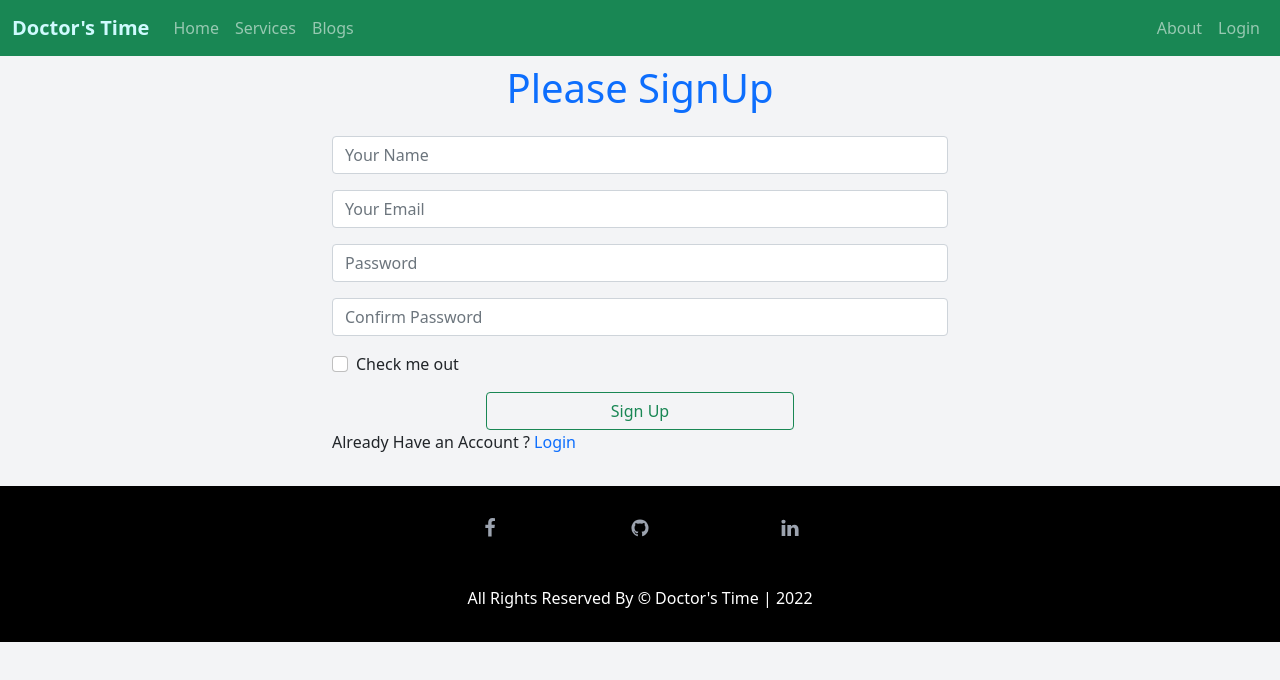
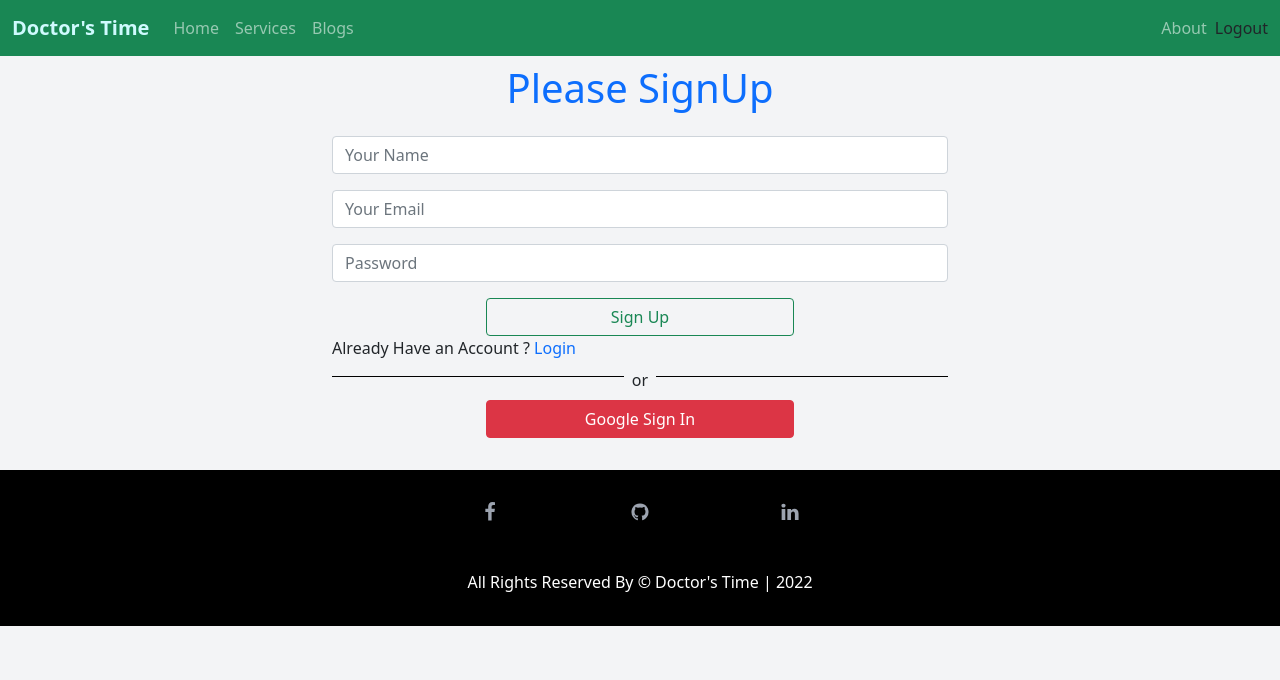
Before and after one commit to shafin009/SHAFIN-SERVICE-PROVIDER, a React (Create React App) app: page /signup in a window 1280 px wide. Shown: the top 680 px of the page. Built offline with nearby package versions, Linux system fonts and the light colour scheme; no server answers; sample sign-in values are in the browser's storage.

Commit message:
login-signup-done

```diff
--- a/package.json
+++ b/package.json
@@ -12,8 +12,10 @@
     "react-bootstrap": "^2.2.2",
     "react-dom": "^18.0.0",
     "react-firebase-hooks": "^5.0.3",
+    "react-hot-toast": "^2.2.0",
     "react-router-dom": "^6.3.0",
     "react-scripts": "5.0.0",
+    "react-toastify": "^8.2.0",
     "recharts": "^2.1.9",
     "web-vitals": "^2.1.4"
   },
--- a/src/App.js
+++ b/src/App.js
@@ -9,6 +9,8 @@ import Blogs from './components/Blogs/Blogs';
 import About from './components/About/About';
 import Login from './components/LoginForm/Login';
 import SignUp from './components/LoginForm/SignUp';
+import Booking from './components/Booking/Booking';
+import RequireAuth from './components/LoginForm/RequireAuth';
 
 
 
@@ -24,7 +26,11 @@ function App() {
         <Route path="/about" element={<About />} />
         <Route path='/login' element={<Login />} />
         <Route path='/signup' element={<SignUp></SignUp>} />
-
+        <Route path='/booking' element={
+          <RequireAuth>
+            <Booking></Booking>
+          </RequireAuth>
+        }></Route>
         <Route path="*" element={<NotFound />} />
       </Routes>
       <Footer></Footer>
--- /dev/null
+++ b/src/components/Booking/Booking.js
@@ -0,0 +1,11 @@
+import React from 'react';
+
+const Booking = () => {
+    return (
+        <div>
+            <h1>Booking page</h1>
+        </div>
+    );
+};
+
+export default Booking;
--- a/src/components/LoginForm/Login.js
+++ b/src/components/LoginForm/Login.js
@@ -1,34 +1,91 @@
-import React from 'react';
+import React, { useRef } from 'react';
 import { Button, Form } from 'react-bootstrap';
-import { Link } from 'react-router-dom';
-
-
-
+import { Link, useLocation, useNavigate } from 'react-router-dom';
+import SocialLogin from './SocialLogin';
+import { useSendPasswordResetEmail, useSignInWithEmailAndPassword } from 'react-firebase-hooks/auth';
+import { ToastContainer, toast } from 'react-toastify';
+import 'react-toastify/dist/ReactToastify.css';
+import auth from '../../firebase.init';
+import Loading from '../../Hooks/Loading';
 
 
 const Login = () => {
+
+    const emailRef = useRef('');
+    const passwordRef = useRef('');
+    const navigate = useNavigate();
+    const location = useLocation();
+
+    let from = location.state?.from?.pathname || "/";
+    let errorDiv;
+    const [
+        signInWithEmailAndPassword,
+        user,
+        loading,
+        error,
+    ] = useSignInWithEmailAndPassword(auth);
+
+    const [sendPasswordResetEmail, sending] = useSendPasswordResetEmail(auth);
+
+    if (loading || sending) {
+        return <Loading></Loading>
+    }
+
+    if (user) {
+        navigate(from, { replace: true });
+    }
+
+    if (error) {
+        errorDiv = <p className='text-danger'>Error: {error?.message}</p>
+    }
+
+    const handleSubmit = event => {
+        event.preventDefault();
+        const email = emailRef.current.value;
+        const password = passwordRef.current.value;
+
+        signInWithEmailAndPassword(email, password);
+    }
+
+    const navigateRegister = event => {
+        navigate('/register');
+    }
+
+    const resetPassword = async () => {
+        const email = emailRef.current.value;
+        if (email) {
+            await sendPasswordResetEmail(email);
+            toast('Sent email');
+        }
+        else {
+            toast('please enter your email address');
+        }
+    }
+
     return (
         <div className='container w-50 mx-auto'>
             <h2 className='text-primary text-center mt-2 fs-1'>Please Login</h2>
             <br />
-            <Form>
+            <Form onSubmit={handleSubmit}>
                 <Form.Group className="mb-3" controlId="formBasicEmail">
 
-                    <Form.Control type="email" placeholder="Email" required />
+                    <Form.Control ref={emailRef} type="email" placeholder="Email" required />
 
                 </Form.Group>
 
                 <Form.Group className="mb-3" controlId="formBasicPassword">
 
-                    <Form.Control type="password" placeholder="Password" required />
+                    <Form.Control ref={passwordRef} type="password" placeholder="Password" required />
                 </Form.Group>
 
                 <Button variant="btn btn-outline-success w-50 mx-auto d-block" type="submit">
                     Log In
                 </Button>
-                <p>New to Doctor's Time? <Link to="/signup" className='text-primary pe-auto text-decoration-none' >Please Register</Link> </p>
-                <p>Forget Password? <button className='btn btn-link text-primary pe-auto text-decoration-none' >Reset Password</button> </p>
+                <p>New to Doctor's Time? <Link to="/signup" className='text-primary pe-auto text-decoration-none' onClick={navigateRegister} >Please Register</Link> </p>
+                <p>Forget Password? <button className='btn btn-link text-primary pe-auto text-decoration-none' onClick={resetPassword}>Reset Password</button> </p>
             </Form>
+            <SocialLogin></SocialLogin>
+            <ToastContainer />
         </div>
     );
 };
--- /dev/null
+++ b/src/components/LoginForm/RequireAuth.js
@@ -0,0 +1,42 @@
+import React from 'react';
+import { useAuthState, useSendEmailVerification } from 'react-firebase-hooks/auth';
+import { Navigate, useLocation } from 'react-router-dom';
+import { toast, ToastContainer } from 'react-toastify';
+import auth from '../../firebase.init';
+import Loading from '../../Hooks/Loading';
+
+
+
+const RequireAuth = ({ children }) => {
+    const [user, loading] = useAuthState(auth);
+    const location = useLocation();
+    const [sendEmailVerification, sending, error] = useSendEmailVerification(auth);
+    if (loading) {
+        return <Loading></Loading>
+    }
+
+    if (!user) {
+        return <Navigate to="/login" state={{ from: location }} replace />;
+    }
+
+    if (!user.emailVerified) {
+        return <div className='text-center mt-5'>
+            <h3 className='text-danger'>Your Email is not verified!!</h3>
+            <h5 className='text-success'> Please Verify your email address</h5>
+            <button
+                className='btn btn-primary'
+                onClick={async () => {
+                    await sendEmailVerification();
+                    toast('Sent email');
+                }}
+            >
+                Send Verification Email Again
+            </button>
+            <ToastContainer></ToastContainer>
+        </div>
+    }
+
+    return children;
+};
+
+export default RequireAuth;
--- a/src/components/LoginForm/SignUp.js
+++ b/src/components/LoginForm/SignUp.js
@@ -1,44 +1,76 @@
-import React from 'react';
+import React, { useRef } from 'react';
 import { Button, Form } from 'react-bootstrap';
-import { Link } from 'react-router-dom';
+import { Link, useNavigate } from 'react-router-dom';
+import SocialLogin from './SocialLogin';
+import { useCreateUserWithEmailAndPassword, useUpdateProfile } from 'react-firebase-hooks/auth';
+import auth from '../../firebase.init';
+import Loading from '../../Hooks/Loading';
+
+const SignUp = () => {
+    const emailRef = useRef('');
+    const passwordRef = useRef('');
+    const nameRef = useRef('');
+
+    const [
+        createUserWithEmailAndPassword,
+        user,
+        loading,
+        error,
+    ] = useCreateUserWithEmailAndPassword(auth, { sendEmailVerification: true });
+    const [updateProfile, updating, updateError] = useUpdateProfile(auth);
+
+    const navigate = useNavigate();
+
+    const navigateLogin = () => {
+        navigate('/login');
+    }
+
+    if (loading || updating) {
+        return <Loading></Loading>
+    }
 
 
 
-const SignUp = () => {
+    const handleRegister = async (event) => {
+        event.preventDefault();
+        const name = nameRef.current.value;
+        const email = emailRef.current.value;
+        const password = passwordRef.current.value;
 
+
+        await createUserWithEmailAndPassword(email, password);
+        await updateProfile({ displayName: name });
+
+        navigate('/home');
+    }
 
 
     return (
         <div className='container w-50 mx-auto'>
             <h2 className='text-primary text-center mt-2 fs-1'>Please SignUp</h2>
             <br />
-            <Form>
+            <Form onSubmit={handleRegister}>
                 <Form.Group className="mb-3" controlId="formBasicEmail">
 
-                    <Form.Control type="name" placeholder="Your Name" required />
+                    <Form.Control type="name" ref={nameRef} placeholder="Your Name" required />
                 </Form.Group>
                 <Form.Group className="mb-3" controlId="formBasicEmail">
 
-                    <Form.Control type="email" placeholder="Your Email" required />
+                    <Form.Control type="email" ref={emailRef} placeholder="Your Email" required />
                 </Form.Group>
 
                 <Form.Group className="mb-3" controlId="formBasicPassword">
 
-                    <Form.Control type="password" placeholder="Password" required />
-                </Form.Group>
-                <Form.Group className="mb-3" controlId="formBasicPassword">
-
-                    <Form.Control type="password" placeholder="Confirm Password" required />
+                    <Form.Control type="password" ref={passwordRef} placeholder="Password" required />
                 </Form.Group>
 
-                <Form.Group className="mb-3" controlId="formBasicCheckbox">
-                    <Form.Check type="checkbox" label="Check me out" />
-                </Form.Group>
+
                 <Button variant="btn btn-outline-success w-50 mx-auto d-block" type="submit">
                     Sign Up
                 </Button>
-                <p>Already Have an Account ? <Link to="/login" className='text-primary pe-auto text-decoration-none' >Login</Link> </p>
+                <p>Already Have an Account ? <Link to="/login" className='text-primary pe-auto text-decoration-none' onClick={navigateLogin} >Login</Link> </p>
             </Form>
+            <SocialLogin></SocialLogin>
         </div>
     );
 };
--- /dev/null
+++ b/src/components/LoginForm/SocialLogin.js
@@ -0,0 +1,50 @@
+import React from 'react';
+import { useSignInWithGoogle } from 'react-firebase-hooks/auth';
+import { useNavigate } from 'react-router-dom'
+import auth from '../../firebase.init';
+import Loading from '../../Hooks/Loading';
+
+const SocialLogin = () => {
+
+
+
+    const [signInWithGoogle, user, loading, error] = useSignInWithGoogle(auth);
+
+    const Navigate = useNavigate()
+    let errorDiv;
+    if (loading) {
+        return <Loading></Loading>
+    }
+    if (error) {
+        errorDiv = <div>
+            <p className='text-danger'>Error: {error?.message}</p>
+        </div>
+
+    }
+    if (user) {
+        Navigate('/')
+    }
+
+    return (
+        <div>
+            <div className='d-flex align-items-center'>
+                <div style={{ height: '1px' }} className='bg-black w-50'></div>
+                <p className='mt-2 px-2'>or</p>
+                <div style={{ height: '1px' }} className='bg-black w-50'></div>
+            </div>
+            {errorDiv}
+            <div className=''>
+                <button
+                    onClick={() => signInWithGoogle()}
+                    className='btn btn-danger w-50 d-block mx-auto my-2'>
+
+                    <span className='px-2'>Google Sign In</span>
+                </button>
+
+            </div>
+
+        </div >
+    );
+};
+
+export default SocialLogin;
--- a/src/components/Share File/Header/Header.js
+++ b/src/components/Share File/Header/Header.js
@@ -1,14 +1,21 @@
 import React from 'react';
-import { Link } from 'react-router-dom';
+import { Link, useNavigate } from 'react-router-dom';
 import { Container, Nav, Navbar } from 'react-bootstrap';
-
-
+import { signOut } from 'firebase/auth';
+import { useAuthState } from 'react-firebase-hooks/auth';
+import auth from '../../../firebase.init';
 
 
 
 const Header = () => {
+    const [user] = useAuthState(auth);
+    const Navigate = useNavigate()
 
 
+    const handleSignOut = () => {
+        signOut(auth);
+        Navigate('/login')
+    }
 
 
     return (
@@ -27,8 +34,12 @@ const Header = () => {
                         </Nav>
                         <Nav>
                             <Nav.Link as={Link} to="about">About</Nav.Link>
-                            <Nav.Link as={Link} to="login">Login</Nav.Link>
-
+                            {
+                                user ?
+                                    <button onClick={() => handleSignOut()}>Logout</button>
+                                    :
+                                    <Nav.Link as={Link} to="login">Login</Nav.Link>
+                            }
                         </Nav>
                     </Navbar.Collapse>
                 </Container>
--- a/src/firebase.init.js
+++ b/src/firebase.init.js
@@ -1,24 +1,23 @@
 // Import the functions you need from the SDKs you need
 import { initializeApp } from "firebase/app";
 import { getAuth } from "firebase/auth";
+
 // TODO: Add SDKs for Firebase products that you want to use
 // https://firebase.google.com/docs/web/setup#available-libraries
 
 // Your web app's Firebase configuration
 const firebaseConfig = {
-    apiKey: "AIzaSyAIGSBqaHCP8n20D0Zg4q4JXpABOpYOobQ",
-    authDomain: "covid-data-d75c5.firebaseapp.com",
-    projectId: "covid-data-d75c5",
-    storageBucket: "covid-data-d75c5.appspot.com",
-    messagingSenderId: "40485991280",
-    appId: "1:40485991280:web:d17a82e87bfd29fa93d5b5"
+    apiKey: "AIzaSyCGe18Sy13YkltfS8r24vgm4IyQZQj9I38",
+    authDomain: "doctor-time-1b067.firebaseapp.com",
+    projectId: "doctor-time-1b067",
+    storageBucket: "doctor-time-1b067.appspot.com",
+    messagingSenderId: "471338750375",
+    appId: "1:471338750375:web:52ab64c6ade8033398a682"
 };
 
 // Initialize Firebase
 const app = initializeApp(firebaseConfig);
 
-
-
 const auth = getAuth(app);
 
 export default auth;
```
Also changed, not shown: src/components/ServiceDetails/ServiceDetails.js (+10 -1 lines), 1 other file (tests, documents, lock files or other folders).
